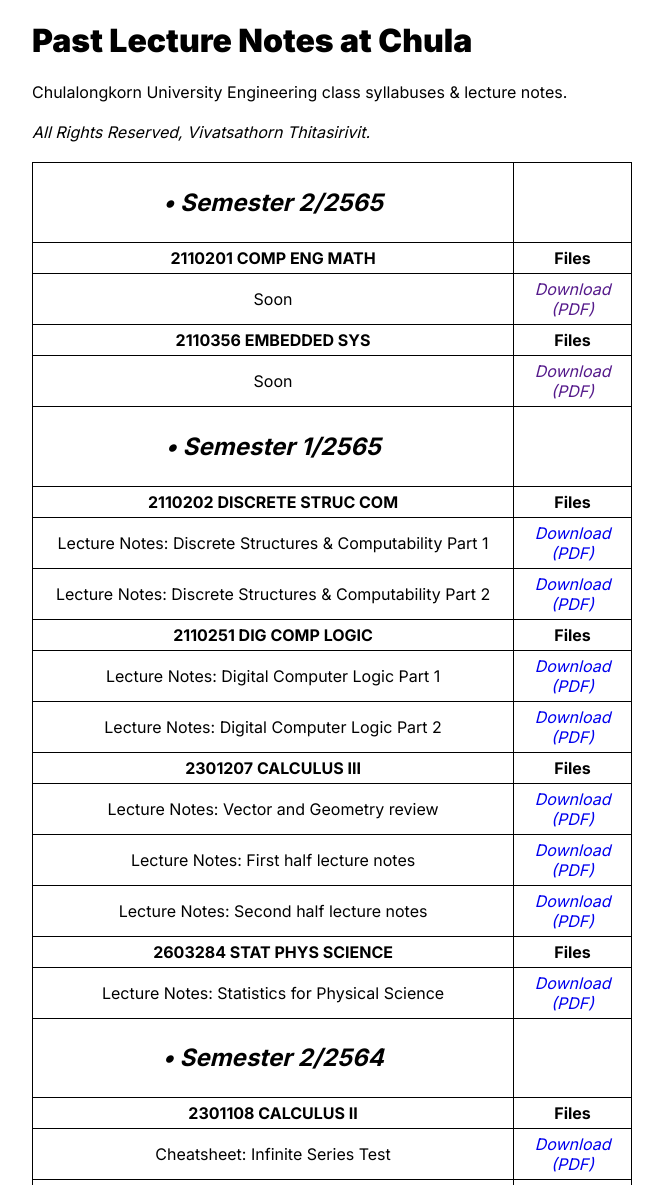
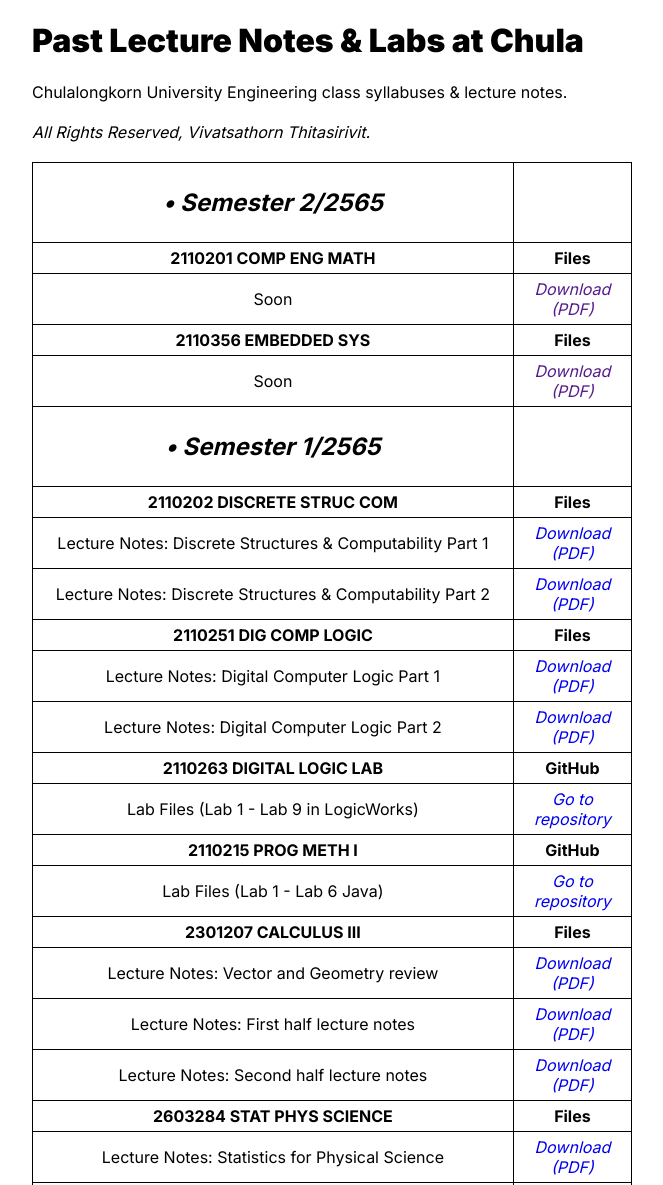
Before and after one commit to vtneil/vtneil.github.io, a plain HTML site: page lect_notes/index.html in a window 1280 px wide. Shown: the top 1185 px of the page, without its empty margins (96-759 px from the left). Drawn offline with Linux system fonts and the light colour scheme.

Commit message:
New files

```diff
--- a/lect_notes/index.html
+++ b/lect_notes/index.html
@@ -4,11 +4,11 @@
     <meta name="viewport" content="width=device-width, initial-scale=1.0">
     <meta http-equiv="content-type" content="text/html" charset="UTF-8">
     <link rel="stylesheet" type="text/css" href="../styles.css">
-    <title>Past Lecture Notes at Chula</title>
+    <title>Past Lecture Notes & Labs at Chula</title>
 </head>
 <body>
 
-<h1>Past Lecture Notes at Chula</h1>
+<h1>Past Lecture Notes & Labs at Chula</h1>
 
 Chulalongkorn University Engineering class syllabuses & lecture notes.<br><br>
 
@@ -62,6 +62,22 @@
     <tr>
         <td>Lecture Notes: Digital Computer Logic Part 2</td>
         <td><a href="files/2565%20DIG%20LOGIC%20P2.pdf">Download (PDF)</a></td>
+    </tr>
+    <tr>
+        <th>2110263 DIGITAL LOGIC LAB</th>
+        <th>GitHub</th>
+    </tr>
+    <tr>
+        <td>Lab Files (Lab 1 - Lab 9 in LogicWorks)</td>
+        <td><a href="https://github.com/vtneil/cp-eng-digital-logic-lab2022">Go to repository</a></td>
+    </tr>
+    <tr>
+        <th>2110215 PROG METH I</th>
+        <th>GitHub</th>
+    </tr>
+    <tr>
+        <td>Lab Files (Lab 1 - Lab 6 Java)</td>
+        <td><a href="https://github.com/vtneil/cp-eng-prog-meth2022">Go to repository</a></td>
     </tr>
     <tr>
         <th>2301207 CALCULUS III</th>
```
Also changed, not shown: courses/comp101/index.html (+1 -1 lines), 1 other file.
